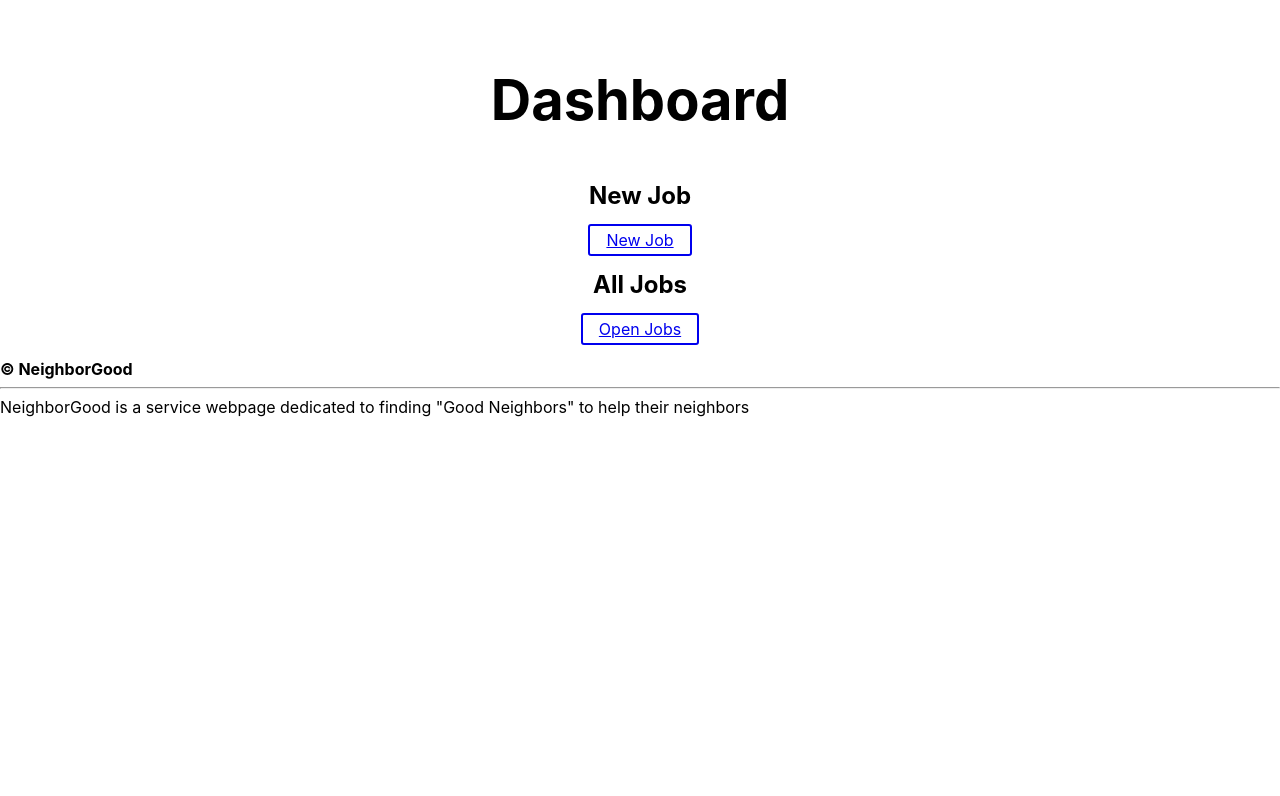
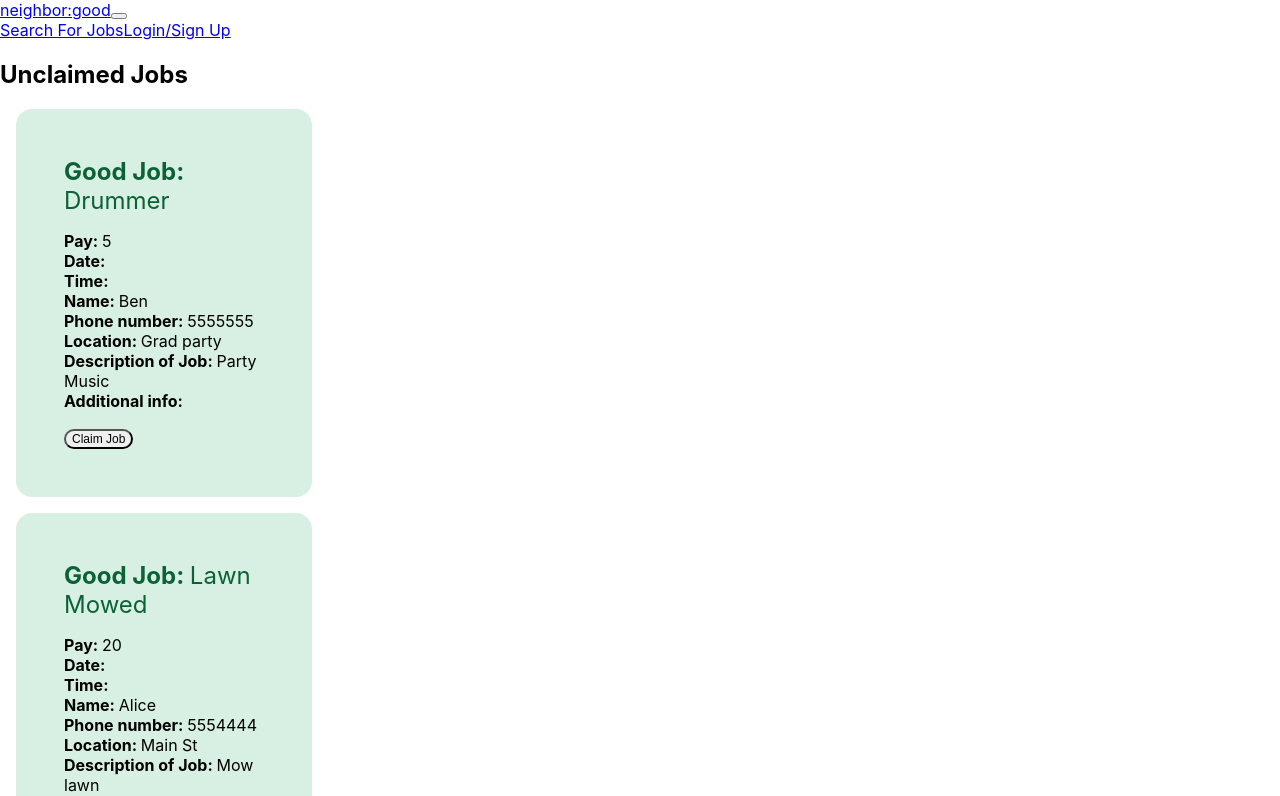
Before and after one commit to Jasonwesleysmith/neighbor-good, a React (Create React App) app in the folder client/: page / in a window 1280 px wide. Shown: the top 796 px of the page. Built offline with nearby package versions, Linux system fonts and the light colour scheme.

Commit message:
added Login and Signup functionality to Header component

```diff
--- a/client/src/App.js
+++ b/client/src/App.js
@@ -1,23 +1,90 @@
-//import Modal from './components/Modal'
-import Header from './components/Header';
-// import Nav from './components/Nav';
+// import Modal from './components/Modal';
+import UnclaimedJobs from './components/UnclaimedJobs/UnclaimedJobs';
+import Login from './components/Header/LoginForm';
+import Signup from './components/Header/SignupForm';
+import Header from './components/Header/index';
 import Footer from './components/Footer';
+import { BrowserRouter as Router, Route, Routes } from 'react-router-dom';
 
-// const jobs = [
-//   {id: 0, claimed: false, claimedBy: null, job:"Drummer", pay:"5", name:"Ben", phone:"5555555", location:"Grad party", description:"Party Music", info:""},
-//   {id: 1, claimed: true, claimedBy: "Jason", job:"Lawn Mowed", pay:"20", name:"Alice", phone:"5554444", location:"Main St", description:"Mow lawn", info:"non rainy days"},
-//   {id: 2, claimed: false, claimedBy: null, job:"Coffee Table moved", pay:"5", name:"Joe", phone:"5553333", location:"Joes house", description:"move my coffee table", info:"move downstairs"},
-//   {id: 3, claimed: true, claimedBy: "Wes", job:"Coffee Table moved", pay:"5", name:"Joe", phone:"5553333", location:"Joes house", description:"move my coffee table", info:"move downstairs"},
-//   {id: 4, claimed: false, claimedBy: null, job:"Coffee Table moved", pay:"5", name:"Joe", phone:"5553333", location:"Joes house", description:"move my coffee table", info:"move downstairs"},
-// ]
+import {
+  ApolloProvider,
+  ApolloClient,
+  InMemoryCache,
+  createHttpLink,
+} from '@apollo/client';
+import { setContext } from '@apollo/client/link/context';
+
+const httpLink = createHttpLink({
+  uri: '/graphql',
+});
+
+const authLink = setContext((_, { headers }) => {
+  const token = localStorage.getItem('id_token');
+  return {
+    headers: { ...headers, authorization: token ? `Bearer ${token}` : '' },
+  };
+});
+
+const client = new ApolloClient({
+  link: authLink.concat(httpLink),
+  cache: new InMemoryCache(),
+});
+
+const jobs = [
+  {
+    id: 0,
+    claimed: false,
+    claimedBy: null,
+    job: 'Drummer',
+    pay: '5',
+    name: 'Ben',
+    phone: '5555555',
+    location: 'Grad party',
+    description: 'Party Music',
+    info: '',
+  },
+  {
+    id: 1,
+    claimed: false,
+    claimedBy: null,
+    job: 'Lawn Mowed',
+    pay: '20',
+    name: 'Alice',
+    phone: '5554444',
+    location: 'Main St',
+    description: 'Mow lawn',
+    info: 'non rainy days',
+  },
+  {
+    id: 2,
+    claimed: false,
+    claimedBy: null,
+    job: 'Coffee Table moved',
+    pay: '5',
+    name: 'Joe',
+    phone: '5553333',
+    location: 'Joes house',
+    description: 'move my coffee table',
+    info: 'move downstairs',
+  },
+];
 
 const App = () => {
   //api call
   return (
     <>
-      {/* <Nav /> */}
-      <Header />
-      <Footer />
+      <ApolloProvider client={client}>
+        {/* <Navbar /> */}
+        <Router>
+          <Header />
+          <Routes>
+            <Route exact path="/" element={<UnclaimedJobs jobs={jobs} />} />
+            <Route exact path="/login" element={<Login />} />
+            <Route exact path="/signup" element={<Signup />} />
+          </Routes>
+          <Footer />
+        </Router>
+      </ApolloProvider>
     </>
   );
 };
--- a/client/src/components/Footer/index.js
+++ b/client/src/components/Footer/index.js
@@ -1,4 +1,4 @@
-import React from "react";
+import React from 'react';
 
 function Footer() {
   return (
@@ -6,14 +6,15 @@ function Footer() {
       <div>
         <p>
           <strong>© NeighborGood</strong>
-                    <hr/>
+          <br />
           <a>
-                        NeighborGood is a service webpage dedicated to finding "Good Neighbors" to help their neighbors
+            NeighborGood is a service webpage dedicated to finding "Good
+            Neighbors" to help their neighbors
           </a>
         </p>
       </div>
     </footer>
-    )
+  );
 }
 
 export default Footer;
--- a/client/src/components/Header/LoginForm.js
+++ b/client/src/components/Header/LoginForm.js
@@ -3,8 +3,8 @@ import React, { useState } from 'react';
 import { Form, Button, Alert } from 'react-bootstrap';
 import { useMutation } from '@apollo/client';
 import { LOGIN } from '../../utils/mutations';
+import { Link } from 'react-router-dom';
 
-// import { loginUser } from '../utils/API';
 import Auth from '../../utils/auth';
 
 const LoginForm = () => {
@@ -46,7 +46,10 @@ const LoginForm = () => {
 
   return (
     <>
-      <Form noValidate validated={validated} onSubmit={handleFormSubmit}>
+      <h2>
+        <Link to="/signup">Sign up</Link> instead
+      </h2>
+      <Form noValidate validated={validated} /* onSubmit={handleFormSubmit} */>
         <Alert
           dismissible
           onClose={() => setShowAlert(false)}
--- a/client/src/components/Header/SignupForm.js
+++ b/client/src/components/Header/SignupForm.js
@@ -2,6 +2,7 @@ import React, { useState } from 'react';
 import { Form, Button, Alert } from 'react-bootstrap';
 import { useMutation } from '@apollo/client';
 import { ADD_USER } from '../../utils/mutations';
+import { Link } from 'react-router-dom';
 
 import Auth from '../../utils/auth';
 
@@ -17,6 +18,7 @@ const SignupForm = () => {
   const [validated] = useState(false);
   // set state for alert
   const [showAlert, setShowAlert] = useState(false);
+  console.log(userFormData);
 
   const handleInputChange = (event) => {
     const { name, value } = event.target;
@@ -53,6 +55,9 @@ const SignupForm = () => {
   return (
     <>
       {/* This is needed for the validation functionality above */}
+      <h2>
+        <Link to="/login">Log in</Link> instead
+      </h2>
       <Form noValidate validated={validated} onSubmit={handleFormSubmit}>
         {/* show alert if server response is bad */}
         <Alert
--- a/client/src/components/Header/index.js
+++ b/client/src/components/Header/index.js
@@ -1,34 +1,45 @@
 import React, { useState } from 'react';
-import Dashboard from '../Dashboard';
-import ClaimedJobs from '../ClaimedJobs';
-import UnclaimedJobs from '../UnclaimedJobs';
 import { Link } from 'react-router-dom';
 import { Navbar, Nav, Container, Modal, Tab } from 'react-bootstrap';
-// import Nav from '../Nav';
-
 import SignUpForm from './SignupForm';
 import LoginForm from './LoginForm';
 
 import Auth from '../../utils/auth';
 
-function Header() {
-  const [currentPage, handlePageChange] = useState('Dashboard');
+const AppNavbar = () => {
+  // set modal display state
   const [showModal, setShowModal] = useState(false);
-  const renderPage = () => {
-    switch (currentPage) {
-      case 'Dashboard':
-        return <Dashboard />;
-      case 'ClaimedJobs':
-        return <ClaimedJobs />;
-      case 'UnclaimedJobs':
-        return <UnclaimedJobs />;
-      default:
-        return <Dashboard />;
-    }
-  };
+
   return (
-    <div>
-      <Nav currentPage={currentPage} handlePageChange={handlePageChange} />
+    <>
+      <Navbar bg="dark" variant="dark" expand="lg">
+        <Container fluid>
+          <Navbar.Brand as={Link} to="/">
+            neighbor:good
+          </Navbar.Brand>
+          <Navbar.Toggle aria-controls="navbar" />
+          <Navbar.Collapse id="navbar">
+            <Nav className="ml-auto">
+              <Nav.Link as={Link} to="/">
+                Search For Jobs
+              </Nav.Link>
+
+              {Auth.loggedIn() ? (
+                <>
+                  <Nav.Link as={Link} to="/saved">
+                    See Your Jobs
+                  </Nav.Link>
+                  <Nav.Link onClick={Auth.logout}>Logout</Nav.Link>
+                </>
+              ) : (
+                <Nav.Link as={Link} to="/login">
+                  Login/Sign Up
+                </Nav.Link>
+              )}
+            </Nav>
+          </Navbar.Collapse>
+        </Container>
+      </Navbar>
       {/* set modal data up */}
       <Modal
         size="lg"
@@ -36,34 +47,6 @@ function Header() {
         onHide={() => setShowModal(false)}
         aria-labelledby="signup-modal"
       >
-        <Navbar bg="dark" variant="dark" expand="lg">
-          <Container fluid>
-            <Navbar.Brand as={Link} to="/">
-              Google Books Search
-            </Navbar.Brand>
-            <Navbar.Toggle aria-controls="navbar" />
-            <Navbar.Collapse id="navbar">
-              <Nav className="ml-auto">
-                <Nav.Link as={Link} to="/">
-                  Search For Books
-                </Nav.Link>
-                {/* if user is logged in show saved books and logout */}
-                {Auth.loggedIn() ? (
-                  <>
-                    <Nav.Link as={Link} to="/saved">
-                      See Your Books
-                    </Nav.Link>
-                    <Nav.Link onClick={Auth.logout}>Logout</Nav.Link>
-                  </>
-                ) : (
-                  <Nav.Link onClick={() => setShowModal(true)}>
-                    Login/Sign Up
-                  </Nav.Link>
-                )}
-              </Nav>
-            </Navbar.Collapse>
-          </Container>
-        </Navbar>
         {/* tab container to do either signup or login component */}
         <Tab.Container defaultActiveKey="login">
           <Modal.Header closeButton>
@@ -90,11 +73,8 @@ function Header() {
           </Modal.Body>
         </Tab.Container>
       </Modal>
-      <main>
-        <div>{renderPage(currentPage)}</div>
-      </main>
-    </div>
+    </>
   );
-}
+};
 
-export default Header;
+export default AppNavbar;
--- a/client/src/components/Job/Job.js
+++ b/client/src/components/Job/Job.js
@@ -1,34 +1,74 @@
-import React from 'react'
-import styled from 'styled-components'
+import React from 'react';
+import styled from 'styled-components';
 
 const Job = (props) => {
-   const {id, claimed, claimedBy, job, pay, date, time, name, phone, location, description, info} = props;
+  const {
+    id,
+    claimed,
+    claimedBy,
+    job,
+    pay,
+    date,
+    time,
+    name,
+    phone,
+    location,
+    description,
+    info,
+  } = props;
 
-   const claimJob = (id) => {
-      console.log(id)
-      //use this id to make api call to claim job
-   }
+  const claimJob = (id) => {
+    console.log(id);
+    //use this id to make api call to claim job
+  };
   return (
     <JobStyled>
-      <div className='goodJob'><span className='title'>Good Job: </span>{job}</div>
-        <ul>
-          <li><span className='title'>Pay: </span>{pay}</li>
-          <li><span className='title'>Date: </span>{date}</li>
-          <li><span className='title'>Time: </span>{time}</li>
-          <li><span className='title'>Name: </span>{name}</li>
-          <li><span className='title'>Phone number: </span>{phone}</li>
-          <li><span className='title'>Location: </span>{location}</li>
-          <li><span className='title'>Description of Job: </span>{description}</li>
-          <li><span className='title'>Additional info: </span>{info}</li>
-        </ul>
-      <button onClick={()=>claimJob(id)}>Claim Job</button>
+      <div className="goodJob">
+        <span className="title">Good Job: </span>
+        {job}
+      </div>
+      <ul>
+        <li>
+          <span className="title">Pay: </span>
+          {pay}
+        </li>
+        <li>
+          <span className="title">Date: </span>
+          {date}
+        </li>
+        <li>
+          <span className="title">Time: </span>
+          {time}
+        </li>
+        <li>
+          <span className="title">Name: </span>
+          {name}
+        </li>
+        <li>
+          <span className="title">Phone number: </span>
+          {phone}
+        </li>
+        <li>
+          <span className="title">Location: </span>
+          {location}
+        </li>
+        <li>
+          <span className="title">Description of Job: </span>
+          {description}
+        </li>
+        <li>
+          <span className="title">Additional info: </span>
+          {info}
+        </li>
+      </ul>
+      <button onClick={() => claimJob(id)}>Claim Job</button>
     </JobStyled>
-  )
-}
+  );
+};
 
 const JobStyled = styled.section`
   padding: 3rem;
-  background-color: #3BB57533;
+  background-color: #3bb57533;
   margin: 1rem;
   border-radius: 1rem;
   max-width: 200px;
@@ -41,13 +81,13 @@ const JobStyled = styled.section`
   }
   .goodJob {
     font-size: 1.5rem;
-    color: #0c6135
+    color: #0c6135;
   }
 
   button {
     border-radius: 1rem;
     font-size: 12px;
   }
-`
+`;
 
-export default Job
+export default Job;
--- a/client/src/components/UnclaimedJobs/UnclaimedJobs.js
+++ b/client/src/components/UnclaimedJobs/UnclaimedJobs.js
@@ -1,18 +1,31 @@
-import React from 'react'
-import Job from '../Job'
+import React from 'react';
+import Job from '../Job';
 
+const UnclaimedJobs = ({ jobs }) => {
+  return (
+    <>
+      <h2>Unclaimed Jobs</h2>
+      {jobs.map(
+        (job) =>
+          !job.claimed && (
+            <div key={job.id}>
+              <Job
+                id={job.id}
+                claimed={job.claimed}
+                claimedBy={job.claimedBy}
+                job={job.job}
+                pay={job.pay}
+                name={job.name}
+                phone={job.phone}
+                location={job.location}
+                description={job.description}
+                info={job.info}
+              />
+            </div>
+          )
+      )}
+    </>
+  );
+};
 
-
-const UnclaimedJobs = ({jobs}) => {
-
-  return (
-      <>
-      <h2>Unclaimed Jobs</h2>
-      {jobs.map((job) => (
-        !job.claimed && <Job id={job.id} claimed={job.claimed} claimedBy={job.claimedBy} job={job.job} pay={job.pay} name={job.name} phone={job.phone} location={job.location} description={job.description} info={job.info} />
-      ) )}
-      </>
-    )
-}
-
-export default UnclaimedJobs
+export default UnclaimedJobs;
```
Also changed, not shown: 1 other file (tests, documents, lock files or other folders). Lines whose indentation alone changed are shown as unchanged.
